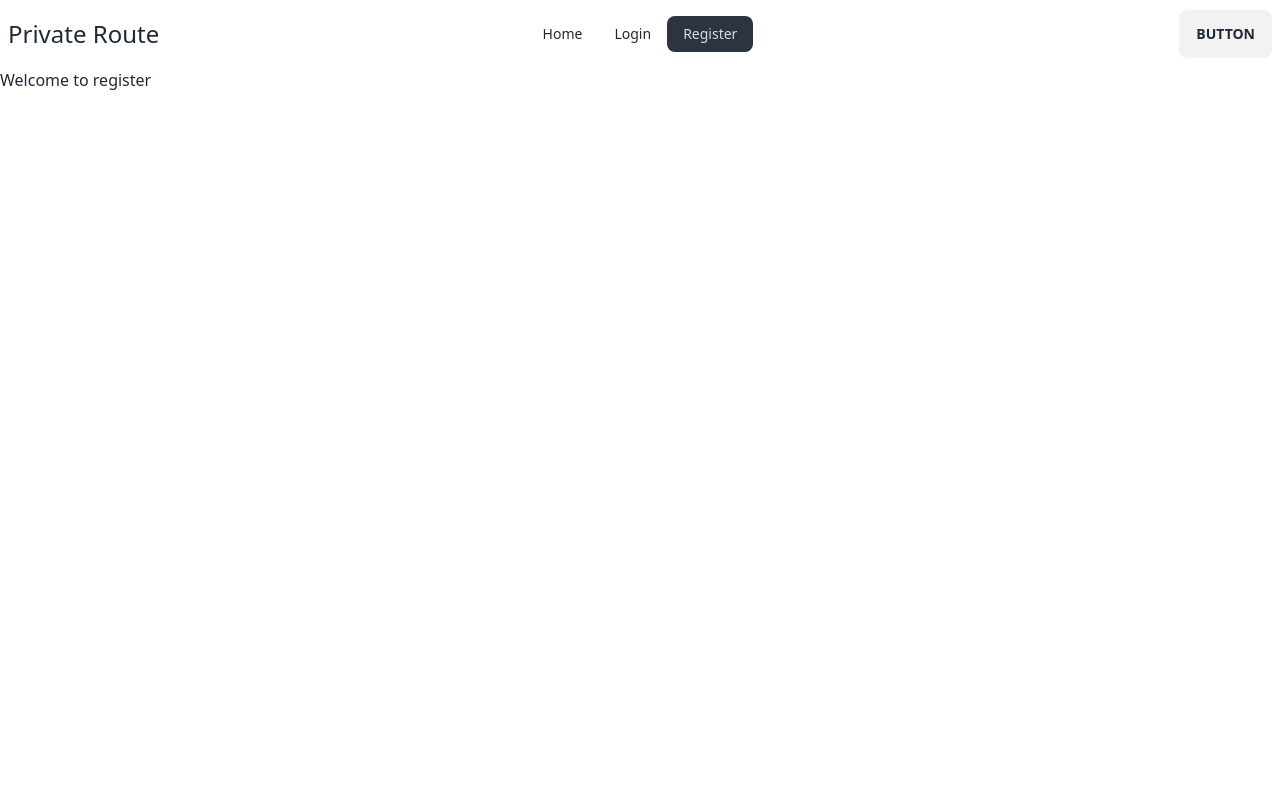
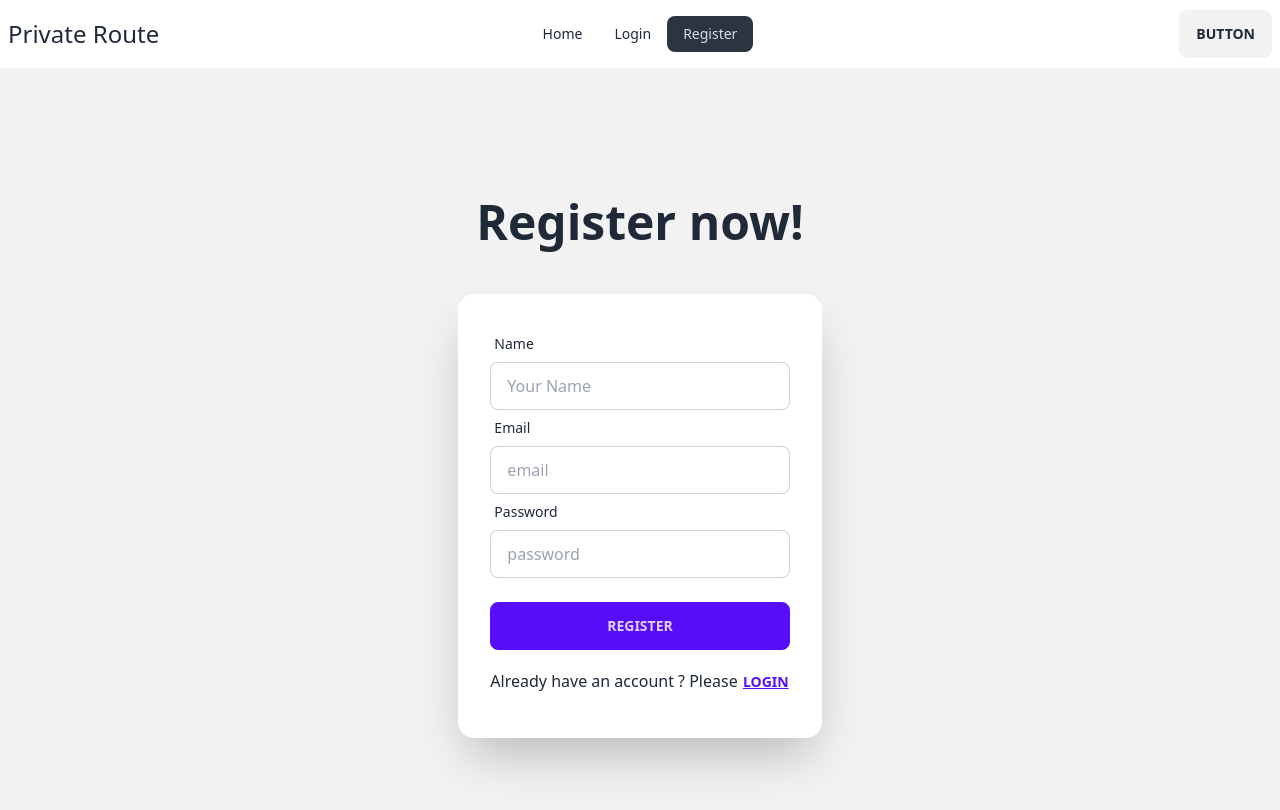
Before and after one commit to mashfikur/react-private-route, a React (Vite) app: page /register in a window 1280 px wide. Shown: the top 810 px of the page. Built offline with nearby package versions, Linux system fonts and the light colour scheme.

Commit message:
login and registration page created

```diff
--- a/src/components/Login.jsx
+++ b/src/components/Login.jsx
@@ -1,11 +1,67 @@
-
+import { Link } from "react-router-dom";
 
 const Login = () => {
-    return (
-        <div>
-            <h3>Welcome to login</h3>
+  const handleSubmit = (e) => {
+    e.preventDefault();
+    const email = e.target.email.value;
+    const password = e.target.password.value;
+  };
+
+  return (
+    <div>
+      <div className="hero min-h-screen bg-base-200">
+        <div className="hero-content flex-col gap-12 ">
+          <div className="text-center lg:text-left">
+            <h1 className="text-5xl font-bold">Login now!</h1>
+          </div>
+          <div className="card flex-shrink-0 w-full max-w-sm shadow-2xl bg-base-100">
+            <div className="card-body">
+              <form onSubmit={handleSubmit}>
+                <div className="form-control">
+                  <label className="label">
+                    <span className="label-text">Email</span>
+                  </label>
+                  <input
+                    type="email"
+                    name="email"
+                    required
+                    placeholder="email"
+                    className="input input-bordered"
+                  />
+                </div>
+                <div className="form-control">
+                  <label className="label">
+                    <span className="label-text">Password</span>
+                  </label>
+                  <input
+                    type="password"
+                    name="password"
+                    required
+                    placeholder="password"
+                    className="input input-bordered"
+                  />
+                  <label className="label">
+                    <a href="#" className="label-text-alt link link-hover">
+                      Forgot password?
+                    </a>
+                  </label>
+                </div>
+                <div className="form-control mt-6">
+                  <button className="btn btn-primary">Login</button>
+                </div>
+              </form>
+              <p>
+                New to this website ? Please{" "}
+                <Link to="/register" >
+                  <button className="btn p-0 btn-link">Register</button>
+                </Link>
+              </p>
+            </div>
+          </div>
         </div>
-    );
+      </div>
+    </div>
+  );
 };
 
 export default Login;
--- a/src/components/Register.jsx
+++ b/src/components/Register.jsx
@@ -1,10 +1,77 @@
+import { Link } from "react-router-dom";
 
 const Register = () => {
-    return (
-        <div>
-            <h3>Welcome to register</h3>
+
+    const handleSubmit = (e) => {
+        e.preventDefault();
+        const email = e.target.email.value;
+        const password = e.target.password.value;
+        const name = e.target.name.value;
+      };
+
+
+  return (
+    <div>
+      <div className="hero min-h-screen bg-base-200">
+        <div className="hero-content flex-col gap-12 ">
+          <div className="text-center lg:text-left">
+            <h1 className="text-5xl font-bold">Register now!</h1>
+          </div>
+          <div className="card flex-shrink-0 w-full max-w-sm shadow-2xl bg-base-100">
+            <div className="card-body">
+              <form onSubmit={handleSubmit}>
+                <div className="form-control">
+                  <label className="label">
+                    <span className="label-text">Name</span>
+                  </label>
+                  <input
+                    type="text"
+                    name="name"
+                    required
+                    placeholder="Your Name"
+                    className="input input-bordered"
+                  />
+                </div>
+                <div className="form-control">
+                  <label className="label">
+                    <span className="label-text">Email</span>
+                  </label>
+                  <input
+                    type="email"
+                    name="email"
+                    required
+                    placeholder="email"
+                    className="input input-bordered"
+                  />
+                </div>
+                <div className="form-control">
+                  <label className="label">
+                    <span className="label-text">Password</span>
+                  </label>
+                  <input
+                    type="password"
+                    name="password"
+                    required
+                    placeholder="password"
+                    className="input input-bordered"
+                  />
+                </div>
+                <div className="form-control mt-6">
+                  <button className="btn btn-primary">Register</button>
+                </div>
+              </form>
+              <p>
+                Already have an account ? Please{" "}
+                <Link to="/login">
+                  <button className="btn p-0 btn-link">Login</button>
+                </Link>
+              </p>
+            </div>
+          </div>
         </div>
-    );
+      </div>
+    </div>
+  );
 };
 
 export default Register;
```
